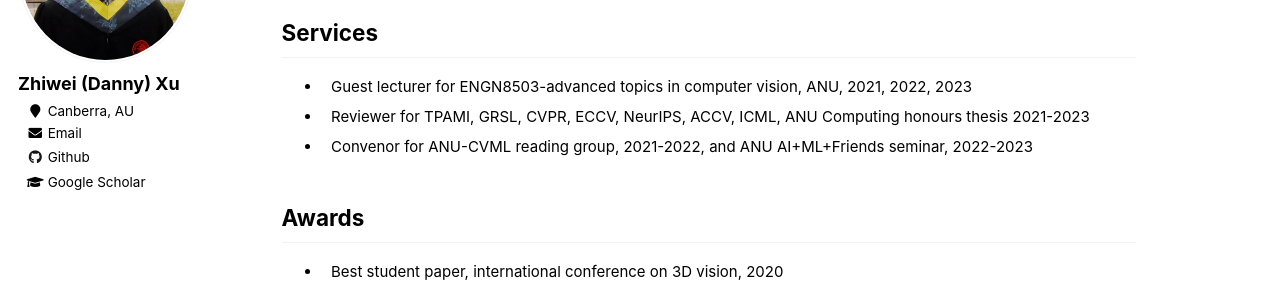
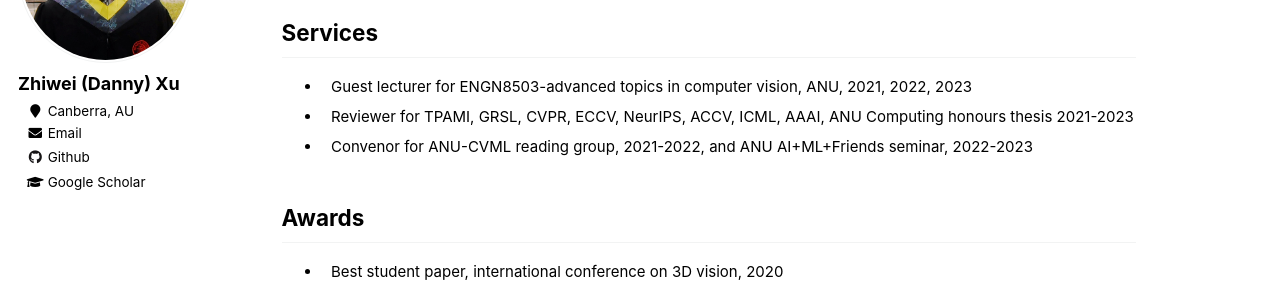
Before and after one commit to zwxu064/zwxu064.github.io, a Jekyll site: the page built from _pages/about.html, in a window 1280 px wide and 900 px high, scrolled down 3100 px. Shown: the part 153-446 px from the top of the window. Built offline with Jekyll 4.4.1, drawn with Linux system fonts in a browser that asks for light colours.

Commit message:
Update about.html

```diff
--- a/_pages/about.html
+++ b/_pages/about.html
@@ -240,7 +240,7 @@ ul{li{padding-inline-start: 1ch;}}
 <h2 id="services">Services</h2>
   <ul>
     <li><div>Guest lecturer for ENGN8503-advanced topics in computer vision, ANU, 2021, 2022, 2023</div>
-    <li><div>Reviewer for TPAMI, GRSL, CVPR, ECCV, NeurIPS, ACCV, ICML, ANU Computing honours thesis 2021-2023</div>
+    <li><div>Reviewer for TPAMI, GRSL, CVPR, ECCV, NeurIPS, ACCV, ICML, AAAI, ANU Computing honours thesis 2021-2023</div>
     <li><div>Convenor for ANU-CVML reading group, 2021-2022, and ANU <a style="color: inherit;" href="https://cs.anu.edu.au/ai-ml-friends/", target="_blank">AI+ML+Friends seminar</a>, 2022-2023</div>
   </ul>
 
```
